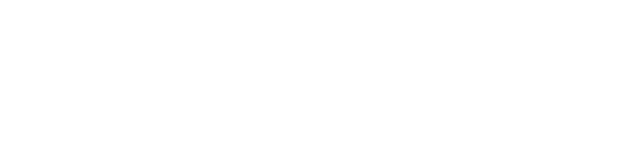
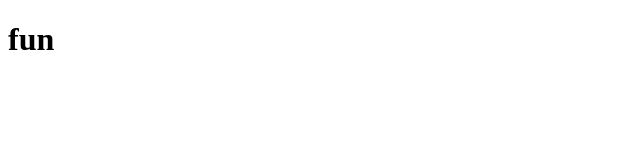
Before and after one commit to Error-Web/error-4-you.com, a plain HTML site: page index.html in a window 1280 px wide. Shown: the full height of the page, 0-640 px from the left. Drawn offline with Linux system fonts and the light colour scheme.

Commit message:
update index.html

```diff
--- a/index.html
+++ b/index.html
@@ -8,6 +8,6 @@
 			<link rel="stylesheet" href="https://pro.fontawesome.com/releases/v5.12.0/css/all.css">
 			</head>
 			<body>
-
+				<h1>fun</h1>
 				</body>
 		</html>
```
